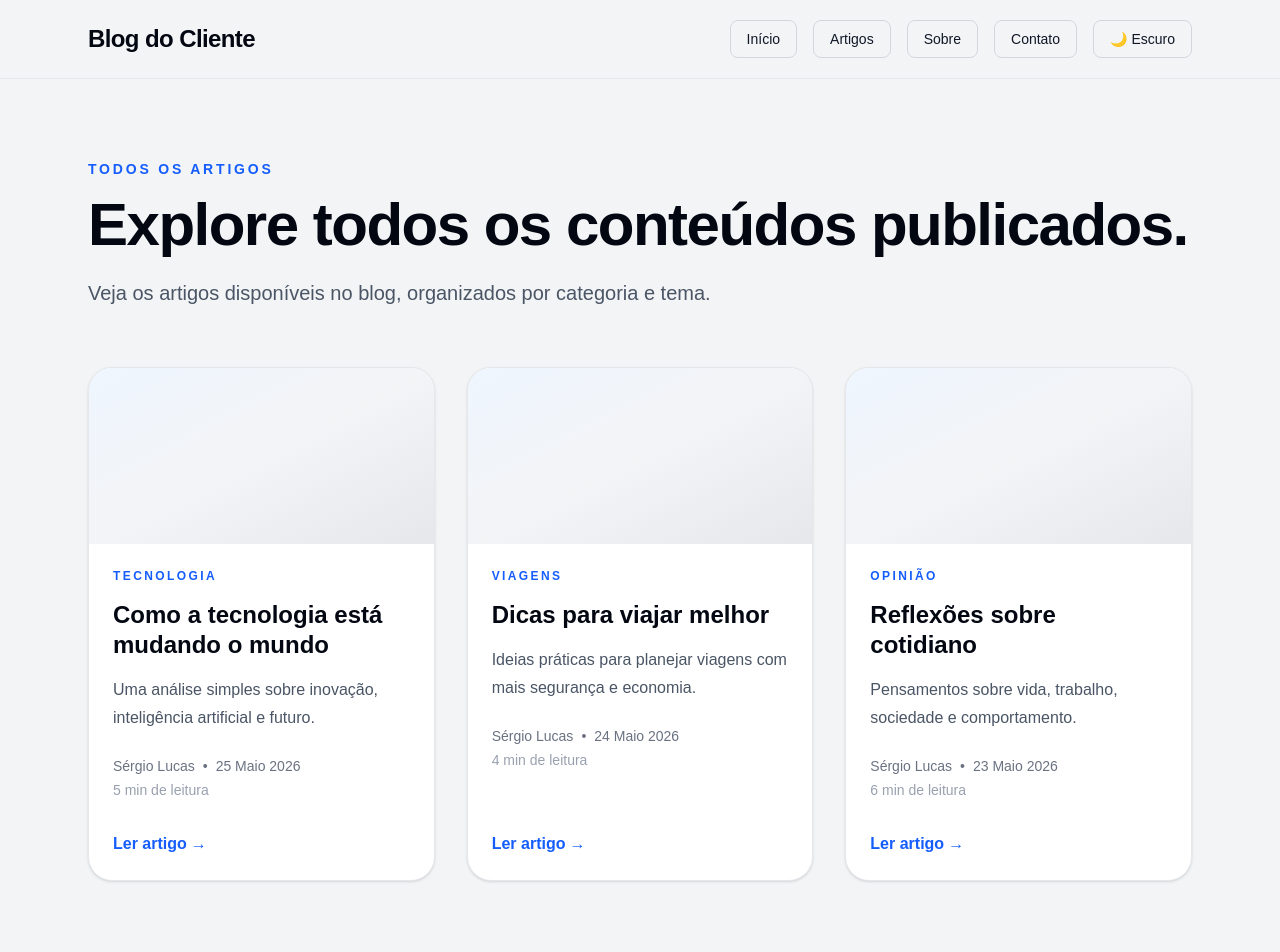
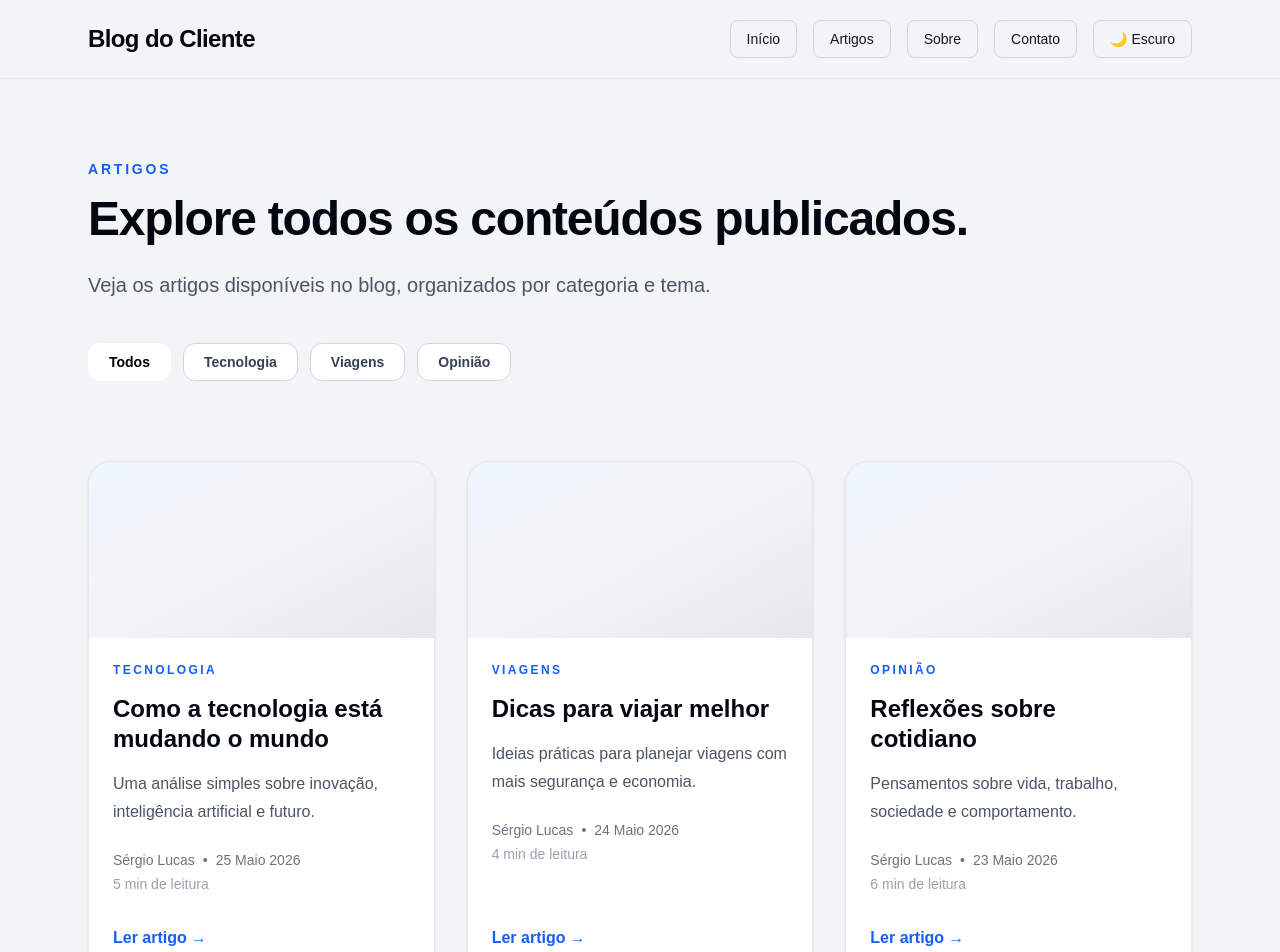
Before and after one commit to Sluquinhas/blog-cliente, a Next.js app: page /artigos in a window 1280 px wide. Shown: the top 952 px of the page. Built offline with nearby package versions, Linux system fonts and the light colour scheme.

Commit message:
filtro de categorias nos artigos

```diff
--- a/app/artigos/[slug]/page.tsx
+++ b/app/artigos/[slug]/page.tsx
@@ -20,13 +20,13 @@ export default async function ArtigoPage({ params }: Props) {
       <main className="min-h-screen bg-gray-100 text-gray-900 transition-colors dark:bg-gray-950 dark:text-white">
         <Navbar />
 
-        <section className="mx-auto max-w-4xl px-6 py-16">
-          <h1 className="text-4xl font-bold text-gray-950 dark:text-white">
+        <section className="mx-auto max-w-4xl px-6 py-20">
+          <h1 className="text-4xl font-black text-gray-950 dark:text-white">
             Artigo não encontrado
           </h1>
 
-          <Link href="/artigos" className="mt-6 inline-block text-blue-600">
-            Voltar para artigos
+          <Link href="/artigos" className="mt-6 inline-block font-semibold text-blue-600">
+            ← Voltar para artigos
           </Link>
         </section>
 
@@ -39,39 +39,45 @@ export default async function ArtigoPage({ params }: Props) {
     <main className="min-h-screen bg-gray-100 text-gray-900 transition-colors dark:bg-gray-950 dark:text-white">
       <Navbar />
 
-      <article className="mx-auto max-w-4xl px-6 py-16">
+      <article className="mx-auto max-w-4xl px-6 py-20">
         <Link
           href="/artigos"
-          className="mb-8 inline-block text-sm font-semibold text-blue-600"
+          className="inline-block text-sm font-bold text-blue-600 transition hover:text-blue-700"
         >
           ← Voltar para artigos
         </Link>
 
-        <p className="text-sm font-semibold uppercase text-blue-600">
+        <div className="mt-10">
+          <p className="text-sm font-bold uppercase tracking-[0.2em] text-blue-600">
             {artigo.categoria}
           </p>
 
-        <h1 className="mt-4 text-5xl font-bold leading-tight text-gray-950 dark:text-white">
+          <h1 className="mt-5 text-5xl font-black leading-tight tracking-tight text-gray-950 dark:text-white md:text-6xl">
             {artigo.titulo}
           </h1>
 
-        <p className="mt-6 text-xl leading-8 text-gray-600 dark:text-gray-400">
+          <p className="mt-6 text-xl leading-9 text-gray-600 dark:text-gray-400">
             {artigo.resumo}
           </p>
 
-        <div className="mt-6 flex flex-wrap items-center gap-2 text-sm text-gray-500 dark:text-gray-400">
-          <span>{artigo.autor}</span>
+          <div className="mt-8 flex flex-wrap items-center gap-3 text-sm text-gray-500 dark:text-gray-400">
+            <span className="font-semibold text-gray-700 dark:text-gray-300">
+              {artigo.autor}
+            </span>
             <span>•</span>
             <span>{artigo.data}</span>
             <span>•</span>
             <span>{artigo.tempoLeitura}</span>
           </div>
+        </div>
 
-        <div className="mt-10 rounded-2xl border border-gray-200 bg-white p-8 shadow-sm transition-colors dark:border-gray-800 dark:bg-gray-900">
-          <p className="whitespace-pre-line text-lg leading-8 text-gray-700 dark:text-gray-300">
+        <div className="mt-12 h-72 rounded-3xl border border-gray-200 bg-gradient-to-br from-blue-50 via-gray-100 to-gray-200 shadow-sm dark:border-gray-800 dark:from-gray-800 dark:via-gray-900 dark:to-gray-950" />
+
+        <section className="mt-12 rounded-3xl border border-gray-200 bg-white p-8 shadow-sm transition-colors dark:border-gray-800 dark:bg-gray-900">
+          <p className="whitespace-pre-line text-lg leading-9 text-gray-700 dark:text-gray-300">
             {artigo.conteudo}
           </p>
-        </div>
+        </section>
       </article>
 
       <Footer />
--- a/app/artigos/page.tsx
+++ b/app/artigos/page.tsx
@@ -1,31 +1,58 @@
+"use client";
+
+import { useState } from "react";
+
 import Navbar from "../components/Navbar";
+import ArticleCard from "../components/ArticleCard";
 import Footer from "../components/Footer";
-import ArticleCard from "../components/ArticleCard";
 import { artigos } from "../data/artigos";
 
+const categorias = ["Todos", "Tecnologia", "Viagens", "Opinião"];
+
 export default function ArtigosPage() {
+  const [categoriaAtiva, setCategoriaAtiva] = useState("Todos");
+
+  const artigosFiltrados =
+    categoriaAtiva === "Todos"
+      ? artigos
+      : artigos.filter((artigo) => artigo.categoria === categoriaAtiva);
+
   return (
     <main className="min-h-screen bg-gray-100 text-gray-900 transition-colors dark:bg-gray-950 dark:text-white">
       <Navbar />
 
       <section className="mx-auto max-w-6xl px-6 py-20">
-
-        <div className="mb-14">
         <p className="mb-4 text-sm font-semibold uppercase tracking-[0.2em] text-blue-600">
-            Todos os artigos
+          Artigos
         </p>
 
-          <h1 className="text-4xl font-black tracking-tight text-gray-950 dark:text-white md:text-6xl">
+        <h1 className="text-5xl font-black tracking-tight text-gray-950 dark:text-white">
           Explore todos os conteúdos publicados.
         </h1>
 
-          <p className="mt-5 max-w-3xl text-xl leading-9 text-gray-600 dark:text-gray-400">
+        <p className="mt-6 max-w-2xl text-xl leading-9 text-gray-600 dark:text-gray-400">
           Veja os artigos disponíveis no blog, organizados por categoria e tema.
         </p>
+
+        <div className="mt-10 flex flex-wrap gap-3">
+          {categorias.map((categoria) => (
+            <button
+              key={categoria}
+              onClick={() => setCategoriaAtiva(categoria)}
+              className={`rounded-xl border px-5 py-2 text-sm font-semibold transition ${
+                categoriaAtiva === categoria
+                  ? "border-white bg-white text-black dark:border-white dark:bg-white dark:text-black"
+                  : "border-gray-300 bg-white text-gray-700 hover:bg-gray-950 hover:text-white dark:border-gray-700 dark:bg-gray-900 dark:text-gray-200 dark:hover:bg-white dark:hover:text-black"
+              }`}
+            >
+              {categoria}
+            </button>
+          ))}
         </div>
+      </section>
 
-        <div className="grid gap-8 md:grid-cols-3">
-          {artigos.map((artigo) => (
+      <section className="mx-auto grid max-w-6xl gap-8 px-6 pb-24 md:grid-cols-3">
+        {artigosFiltrados.map((artigo) => (
           <ArticleCard
             key={artigo.slug}
             titulo={artigo.titulo}
@@ -37,8 +64,6 @@ export default function ArtigosPage() {
             tempoLeitura={artigo.tempoLeitura}
           />
         ))}
-        </div>
-
       </section>
 
       <Footer />
```
Lines whose indentation alone changed are shown as unchanged.
